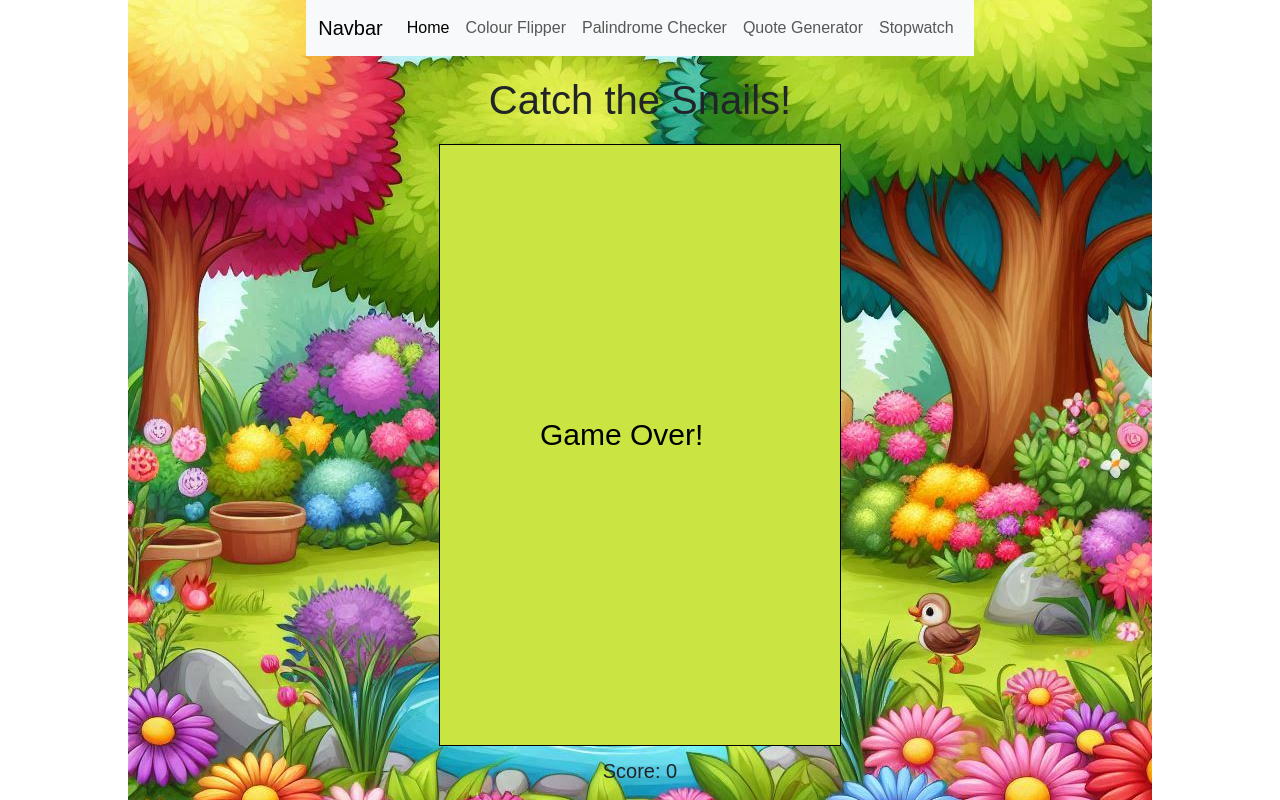
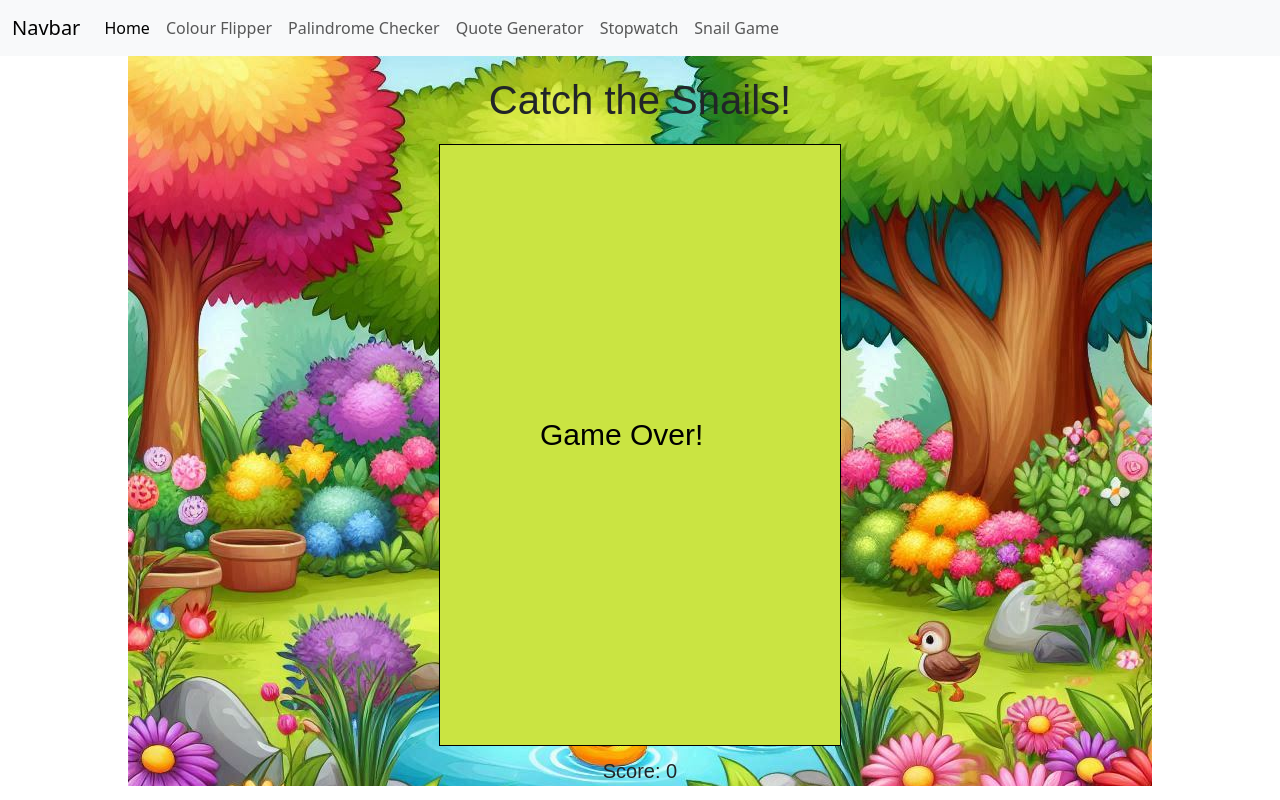
Before and after one commit to SarahcEmm/Java, a plain HTML site: page snail.html in a window 1280 px wide. Drawn offline with nearby package versions, Linux system fonts and the light colour scheme.

Commit message:
snail game link addded

```diff
--- a/snail.css
+++ b/snail.css
@@ -1,4 +1,4 @@
-body {
+.snailgame {
     display: flex;
     flex-direction: column;
     align-items: center;
--- a/snail.html
+++ b/snail.html
@@ -22,6 +22,7 @@
               <a class="nav-link" href="pal.html">Palindrome Checker</a>
               <a class="nav-link" href="quote.html">Quote Generator</a>
               <a class="nav-link" href="stop.html">Stopwatch</a>
+              <a class="nav-link" href="snail.html">Snail Game</a>
 
             </div>
           </div>
@@ -29,9 +30,11 @@
       </nav>
     <script src="https://cdn.jsdelivr.net/npm/bootstrap@5.3.3/dist/js/bootstrap.bundle.min.js" integrity="sha384-YvpcrYf0tY3lHB60NNkmXc5s9fDVZLESaAA55NDzOxhy9GkcIdslK1eN7N6jIeHz" crossorigin="anonymous"></script>
 </header>
+<div class="snailgame">
 <h1>Catch the Snails!</h1>
 <canvas id="gameCanvas" width="400" height="600"></canvas>
 <div id="score">Score: 0</div>
+</div>
 <script src="snail.js"></script>
 </body>
 </html>
```
